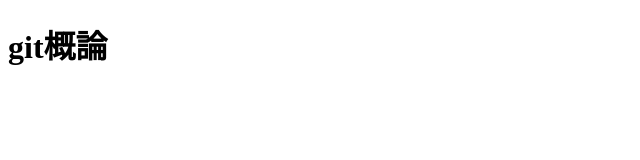
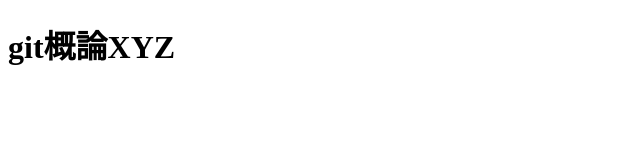
Before and after one commit to poo3/git-plactice, a plain HTML site: page index.html in a window 1280 px wide. Shown: the whole page, without its empty margins (0-640 px from the left). Drawn offline with Linux system fonts and the light colour scheme.

Commit message:
XYZ追加

```diff
--- a/index.html
+++ b/index.html
@@ -6,6 +6,6 @@
   <title>git概論</title>
 </head>
 <body>
-  <h1>git概論</h1>
+  <h1>git概論XYZ</h1>
 </body>
 </html>
```
